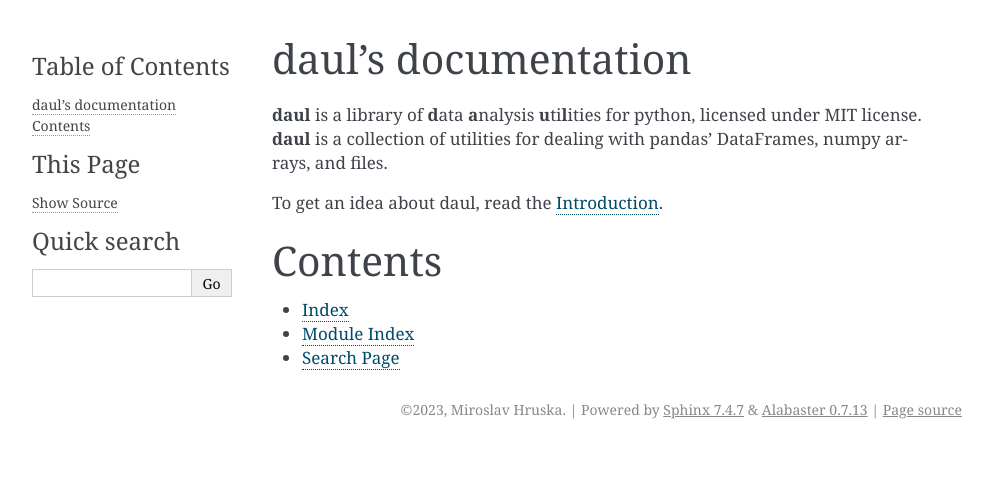
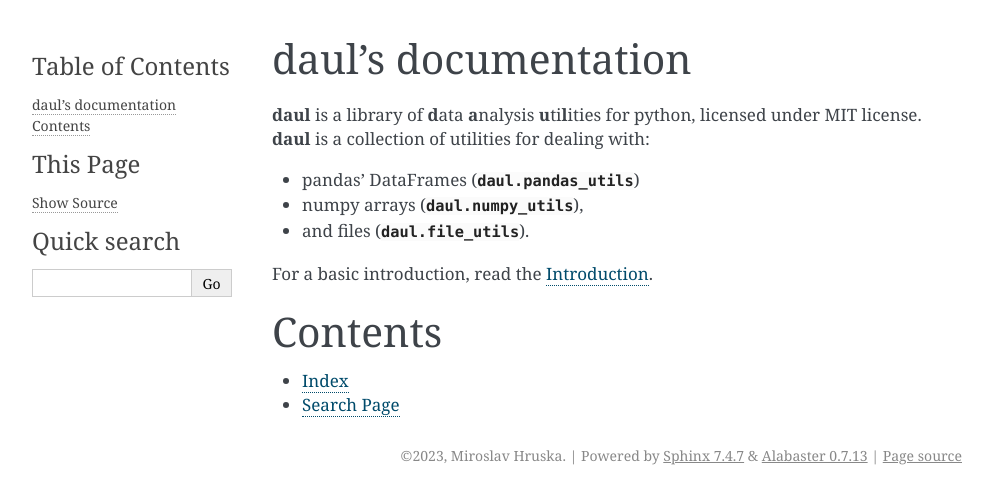
Before and after one commit to hruskamiro/daul, a Sphinx documentation site: the page built from doc/contents.rst, in a window 1280 px wide. Shown: the top 504 px of the page, without its empty margins (148-1141 px from the left). Built offline with Sphinx 7.4.7, drawn with Linux system fonts in a browser that asks for light colours.

Commit message:
Update docs

```diff
--- a/doc/contents.rst
+++ b/doc/contents.rst
@@ -4,10 +4,13 @@
 ====================
 
 **daul** is a library of **d**\ ata **a**\ nalysis **u**\ ti\ **l**\ ities for python, licensed under MIT license.
-**daul** is a collection of utilities for dealing with pandas' DataFrames, numpy arrays, and files.
+**daul** is a collection of utilities for dealing with:
 
-To get an idea about daul, read the :ref:`Introduction`.
+* pandas' DataFrames (:mod:`daul.pandas_utils`)
+* numpy arrays (:mod:`daul.numpy_utils`),
+* and files (:mod:`daul.file_utils`).
 
+For a basic introduction, read the :ref:`Introduction`.
 
 .. toctree::
    :maxdepth: 2
--- /dev/null
+++ b/doc/index.rst
@@ -0,0 +1 @@
+contents.rst
```
Also changed, not shown: other parts of doc/contents.rst (+0 -1 lines).
